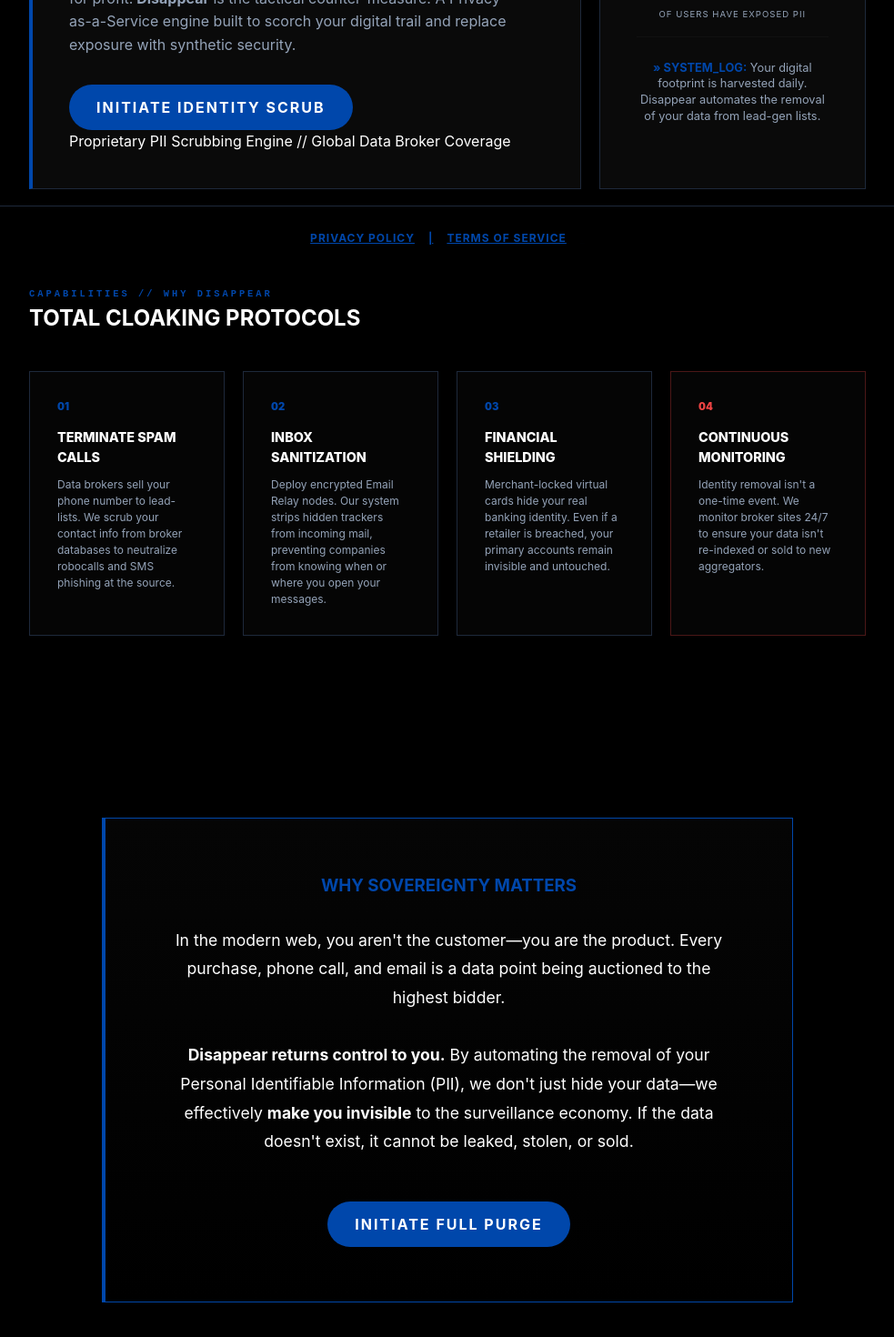
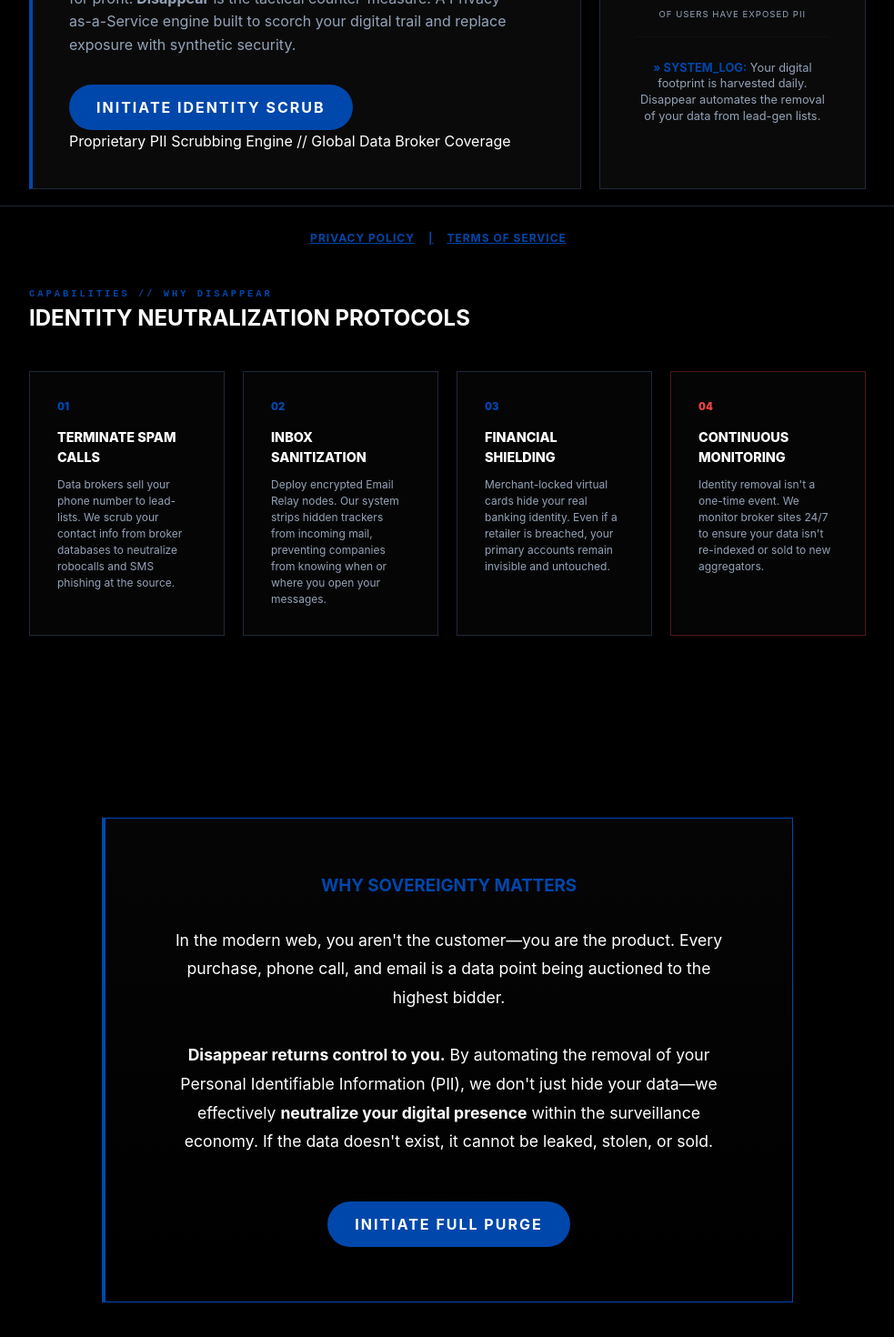
Before and after one commit to msessa213/disappear-backend, a React (Vite) app in the folder frontend/: page / in a window 1280 px wide. Shown: the part 504-1974 px from the top of the page at 91% size, without its empty margins (148-1131 px from the left). Built offline with nearby package versions, Linux system fonts and the light colour scheme.

Commit message:
UI updates

```diff
--- a/frontend/src/LandingPage.jsx
+++ b/frontend/src/LandingPage.jsx
@@ -4,7 +4,7 @@
  * DISAPPEAR LANDING ENGINE
  * ARCHITECTURE: Bento-Grid Intelligence Hub
  * THEME: Tiger Blue / High-Contrast Security
- * UPDATE: Removed versioning/status filler. Enhanced sales value props.
+ * UPDATE: Removed versioning/status filler. Corrected terminology.
  */
 
 function LandingPage({ onEnterVault, onLoginRequest }) {
@@ -57,7 +57,7 @@
       <section className="directive-section">
         <div className="section-header">
           <span className="mono-label">CAPABILITIES // WHY DISAPPEAR</span>
-          <h2 className="section-title">TOTAL CLOAKING PROTOCOLS</h2>
+          <h2 className="section-title">IDENTITY NEUTRALIZATION PROTOCOLS</h2>
         </div>
 
         <div className="bento-grid-directives">
@@ -99,7 +99,7 @@
         </div>
       </section>
 
-      {/* --- SECTION 03: THE MISSION (Expanded Sales Argument) --- */}
+      {/* --- SECTION 03: THE MISSION --- */}
       <section className="manifesto-teaser">
         <div className="manifesto-box" style={{ borderLeft: '4px solid var(--tiger-blue)' }}>
           <h3 className="card-title" style={{ color: 'var(--tiger-blue)' }}>WHY SOVEREIGNTY MATTERS</h3>
@@ -109,7 +109,7 @@
             <br /><br />
             <strong>Disappear returns control to you.</strong> By automating the removal of your
             Personal Identifiable Information (PII), we don't just hide your data—we
-            effectively <strong>make you invisible</strong> to the surveillance economy.
+            effectively <strong>neutralize your digital presence</strong> within the surveillance economy.
             If the data doesn't exist, it cannot be leaked, stolen, or sold.
           </p>
           <button className="main-button" style={{ marginTop: '20px' }} onClick={onEnterVault}>INITIATE FULL PURGE</button>
```
